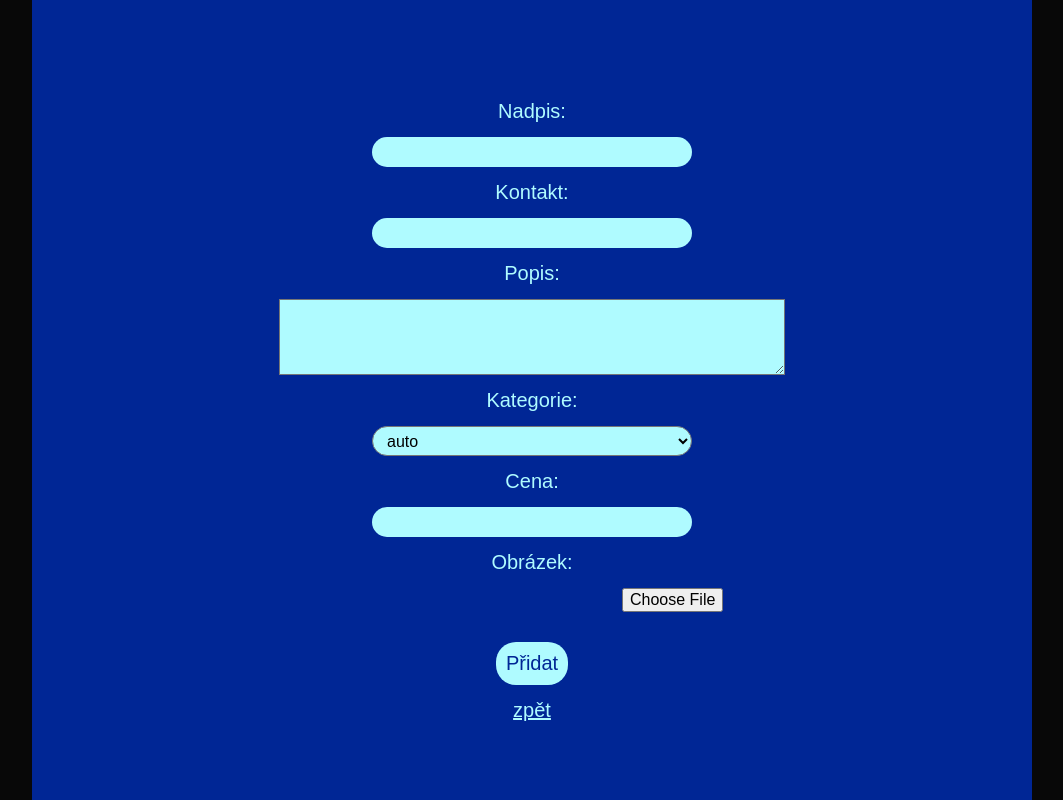
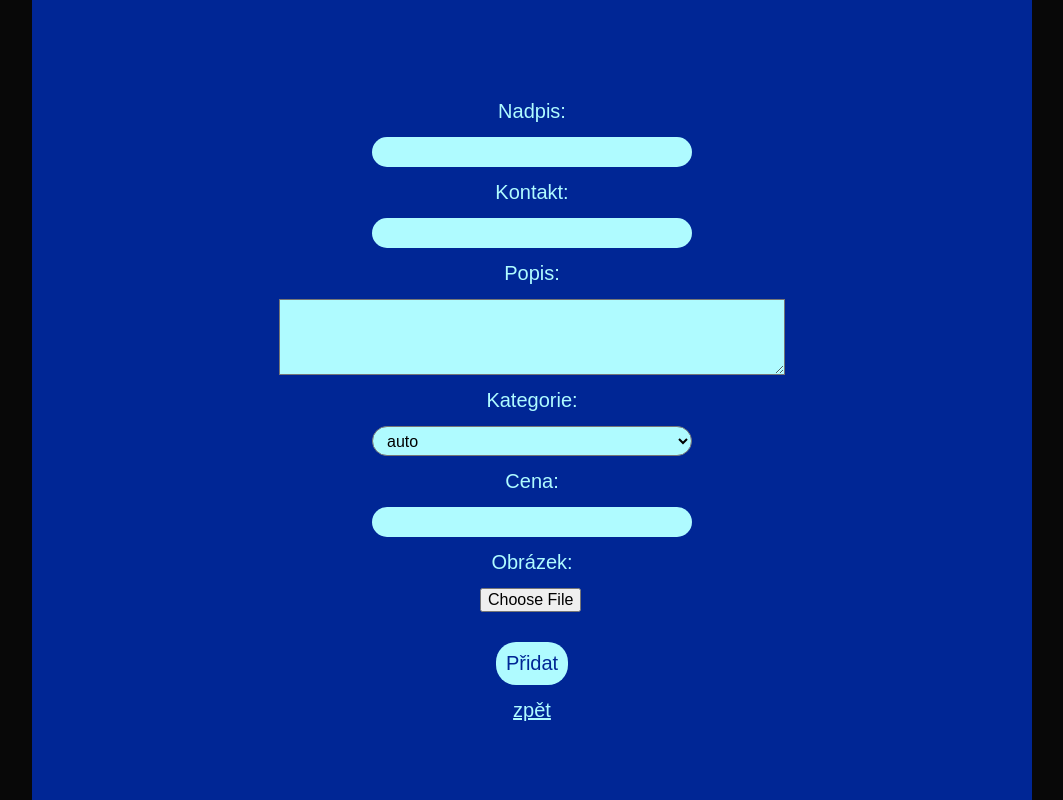
Before and after one commit to DrakulaD3a/SkyBuy, a PHP site: page /add.php in a window 1280 px wide. Shown: the whole page, without its empty margins (108-1171 px from the left). Run offline with PHP 8.4, Linux system fonts and the light colour scheme; the visitor is signed in with stand-in values (Sample User, id 1); data comes from the database, SQL or seed files in the repository; a stand-in replaces the project's code that opens the database connection; some libraries are stand-ins or nearby versions.

Commit message:
browse center

```diff
--- a/stylesheet-forms.css
+++ b/stylesheet-forms.css
@@ -19,7 +19,7 @@ input[type="number"] {
 }
 
 input[type="file"] {
-  padding-left: calc(50% - 10px);
+  padding-left: calc(50% - 14.7rem);
   color: transparent;
   background-color: transparent;
   text-align: center;
```
